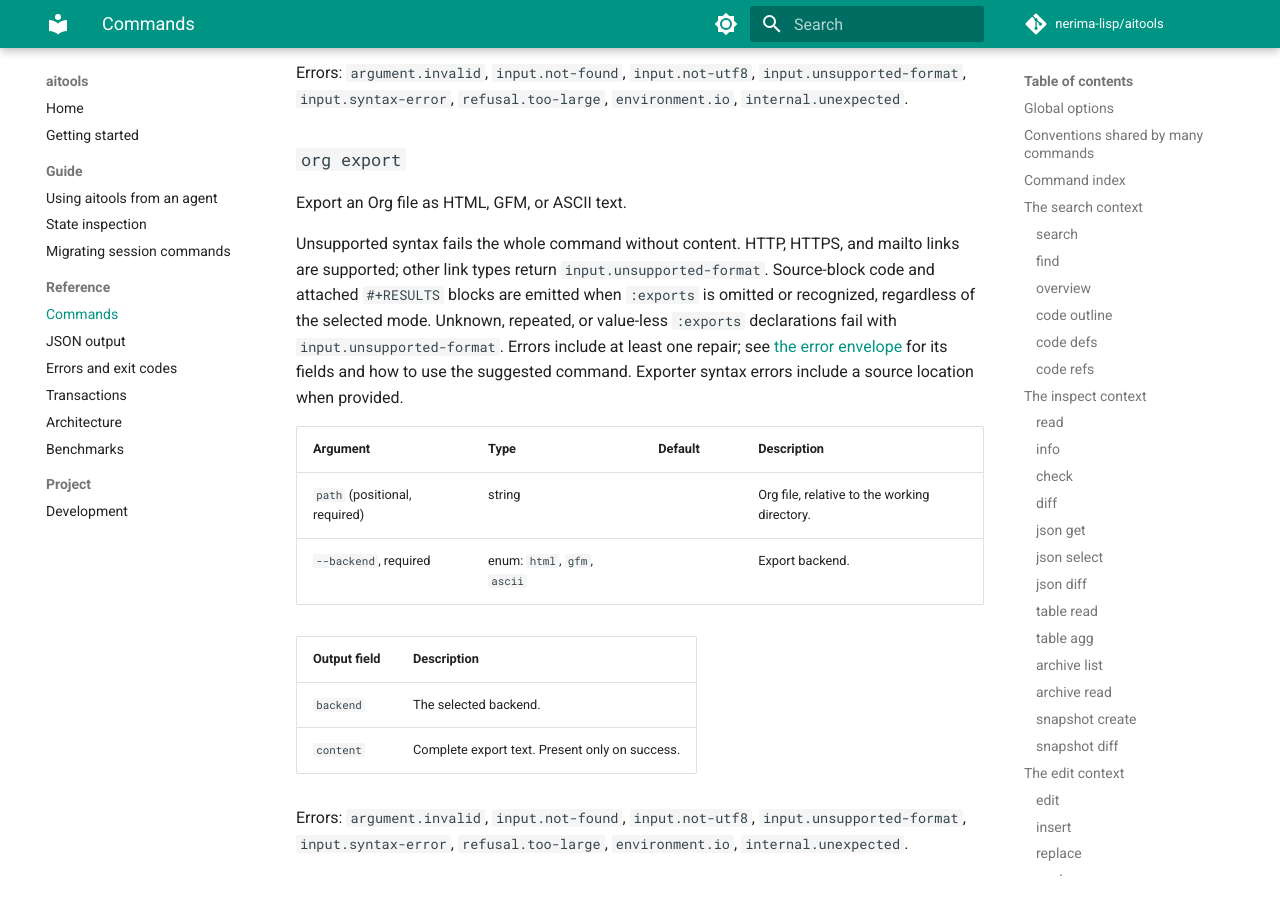
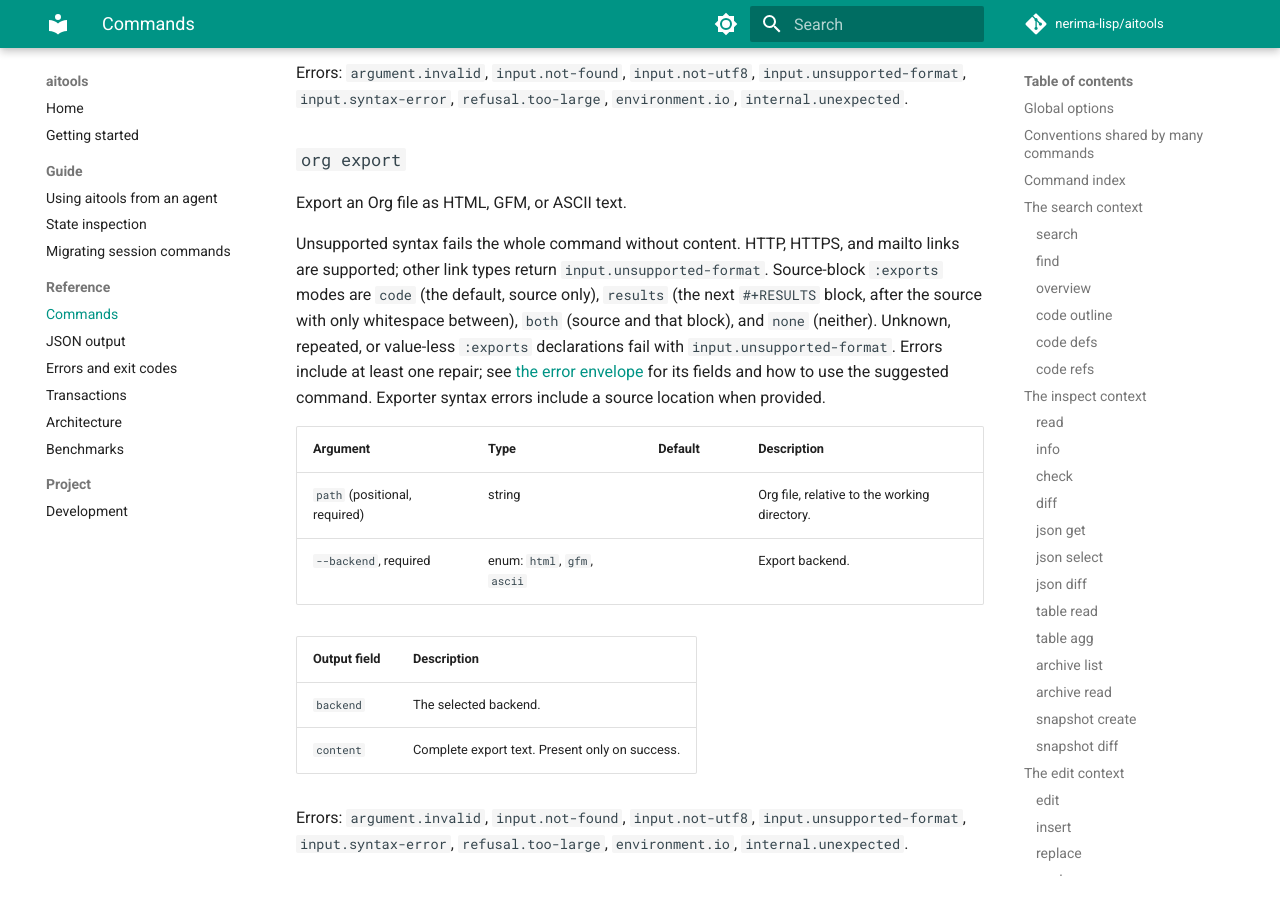
Before and after one commit to nerima-lisp/aitools, an MkDocs documentation site: the page built from docs/src/reference/commands.md, in a window 1280 px wide and 900 px high, scrolled down 82904 px. Built offline with MkDocs 1.6.1 and Material for MkDocs 9.7.7, drawn with Linux system fonts in a browser that asks for light colours; comment, search, counter and statistics services are not loaded.

Commit message:
test(org): pin cl-org-kit v0.2.0 and cover exports modes

```diff
--- a/docs/src/reference/commands.md
+++ b/docs/src/reference/commands.md
@@ -1961,7 +1961,7 @@ Errors: `argument.invalid`, `input.not-found`, `input.not-utf8`, `input.unsuppor
 
 Export an Org file as HTML, GFM, or ASCII text.
 
-Unsupported syntax fails the whole command without content. HTTP, HTTPS, and mailto links are supported; other link types return `input.unsupported-format`. Source-block code and attached `#+RESULTS` blocks are emitted when `:exports` is omitted or recognized, regardless of the selected mode. Unknown, repeated, or value-less `:exports` declarations fail with `input.unsupported-format`. Errors include at least one repair; see [the error envelope](errors.md#the-error-envelope) for its fields and how to use the suggested command. Exporter syntax errors include a source location when provided.
+Unsupported syntax fails the whole command without content. HTTP, HTTPS, and mailto links are supported; other link types return `input.unsupported-format`. Source-block `:exports` modes are `code` (the default, source only), `results` (the next `#+RESULTS` block, after the source with only whitespace between), `both` (source and that block), and `none` (neither). Unknown, repeated, or value-less `:exports` declarations fail with `input.unsupported-format`. Errors include at least one repair; see [the error envelope](errors.md#the-error-envelope) for its fields and how to use the suggested command. Exporter syntax errors include a source location when provided.
 
 | Argument | Type | Default | Description |
 |---|---|---|---|
```
Also changed, not shown: 4 other files.
